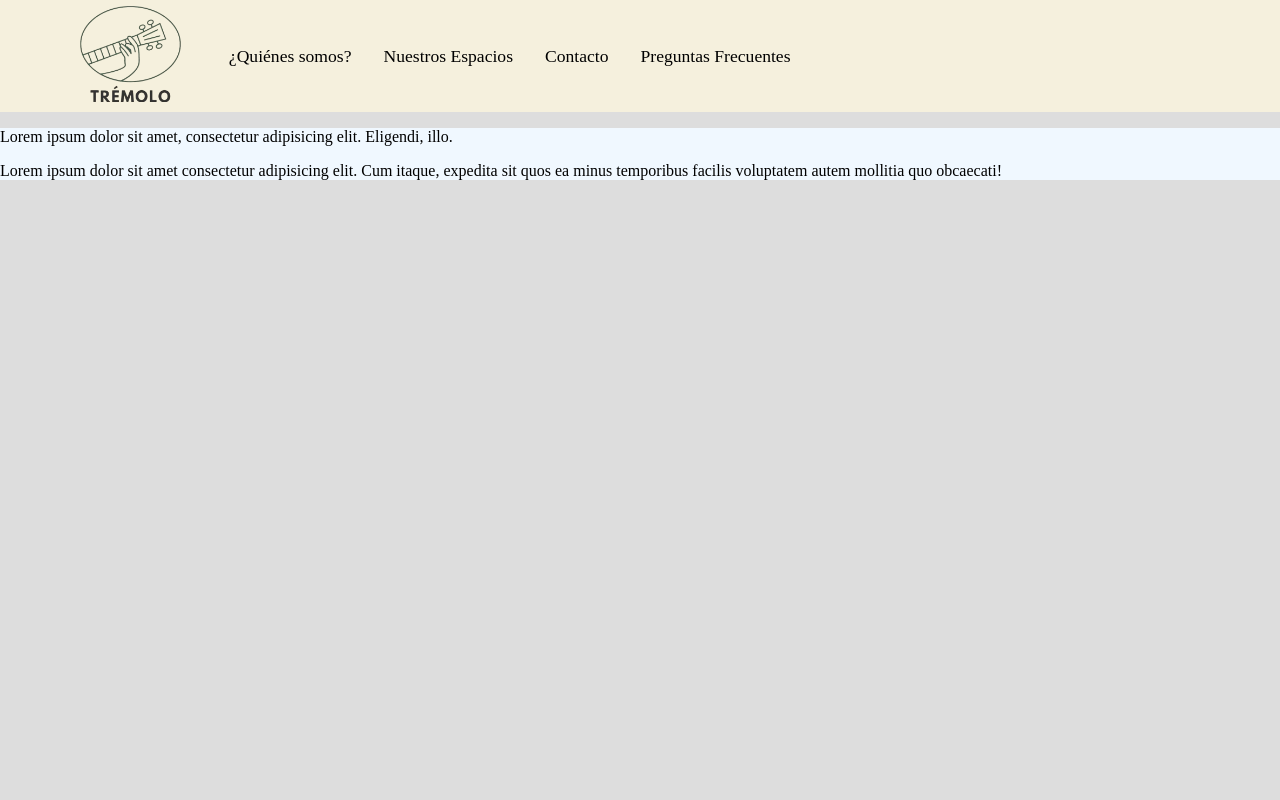
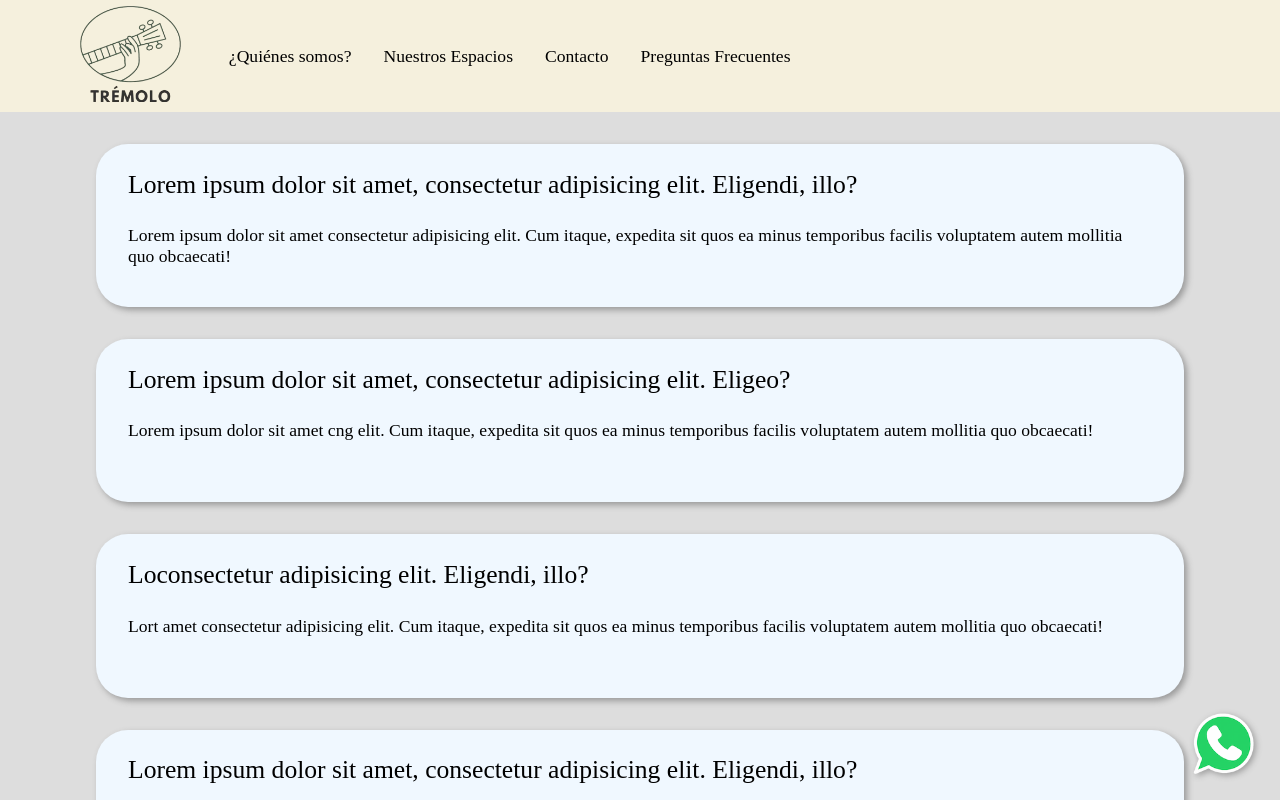
Before and after one commit to ferutizi/tremolo-escuela-guitarra, a React (Create React App) app: page /frequent-questions in a window 1280 px wide. Shown: the top 800 px of the page. Built offline with nearby package versions, Linux system fonts and the light colour scheme.

Commit message:
section questions

```diff
--- a/src/App.js
+++ b/src/App.js
@@ -6,6 +6,7 @@ import Home from "./pages/Home";
 import About from "./pages/About";
 import FrequentQuestions from "./pages/FrequentQuestions";
 import Contact from "./pages/Contact";
+import WhatsappIcon from "./components/WhatsappIcon";
 
 function App() {
   return (
@@ -18,6 +19,7 @@ function App() {
         <Route path="/contact" element={<Contact />} />
         <Route path="/frequent-questions" element={<FrequentQuestions />} />
       </Routes>
+      <WhatsappIcon />
     </main>
   );
 }
--- a/src/components/Question.jsx
+++ b/src/components/Question.jsx
@@ -1,15 +1,15 @@
 import './Question.scss';
 
-const Question = ({ q, a }) => {
+const Question = ({ question, answer }) => {
     return(
-        <section className="question--card">
+        <article className="question--card">
             <p className="question--question">
-                Lorem ipsum dolor sit amet, consectetur adipisicing elit. Eligendi, illo.
+                {question}
             </p>
             <p className="question--answer">
-                Lorem ipsum dolor sit amet consectetur adipisicing elit. Cum itaque, expedita sit quos ea minus temporibus facilis voluptatem autem mollitia quo obcaecati!
+                {answer}
             </p>
-        </section>
+        </article>
     );
 }
 
--- a/src/components/Question.scss
+++ b/src/components/Question.scss
@@ -1,11 +1,28 @@
+.question--container {
+    display: flex;
+    flex-direction: column;
+    align-items: center;
+    gap: 2em;
+    margin: 2em 0;
+}
+
 .question--card {
     background-color: aliceblue;
+    width: 80%;
+    min-height: 7em;
+    border-radius: 2em;
+    padding: 1.6em 2em;
+    box-shadow: 3px 3px 6px #999;
 }
 
 .question--question {
     color: black;
+    margin: 0 0 1em;
+    font-size: 1.6em;
 }
 
 .question--answer {
     color: black;
+    margin: 0;
+    font-size: 1.1em;
 }
--- /dev/null
+++ b/src/components/WhatsappIcon.jsx
@@ -0,0 +1,9 @@
+const WhatsappIcon = () => {
+    return(
+        <a href="https://api.whatsapp.com/send?phone=2916468413&text=Hola, quería obtener más información sobre las clases de guitarra" target="_blank" >
+            <img src={require('../images/wp_c.png')} alt="whatsapp-contact" className="icon--wp" />
+        </a>
+    );
+}
+
+export default WhatsappIcon;
--- a/src/pages/FrequentQuestions.jsx
+++ b/src/pages/FrequentQuestions.jsx
@@ -1,10 +1,13 @@
 import Question from "../components/Question";
+import questions from '../questions.json';
 
 const FrequentQuestions = () => {
     return(
-        <>
-            <Question q={'a'} a={'b'} />
-        </>
+        <section className="question--container">
+            {questions.map(item =>
+                <Question key={item.id} question={item.question} answer={item.answer} />)
+            }
+        </section>
     );
 }
 
--- a/src/questions.json
+++ b/src/questions.json
@@ -0,0 +1,32 @@
+[
+    {
+    "id": 1,
+    "question": "Lorem ipsum dolor sit amet, consectetur adipisicing elit. Eligendi, illo?",
+    "answer": "Lorem ipsum dolor sit amet consectetur adipisicing elit. Cum itaque, expedita sit quos ea minus temporibus facilis voluptatem autem mollitia quo obcaecati!"
+    },
+    {
+    "id": 2,
+    "question": "Lorem ipsum dolor sit amet, consectetur adipisicing elit. Eligeo?",
+    "answer": "Lorem ipsum dolor sit amet cng elit. Cum itaque, expedita sit quos ea minus temporibus facilis voluptatem autem mollitia quo obcaecati!"
+    },
+    {
+    "id": 3,
+    "question": "Loconsectetur adipisicing elit. Eligendi, illo?",
+    "answer": "Lort amet consectetur adipisicing elit. Cum itaque, expedita sit quos ea minus temporibus facilis voluptatem autem mollitia quo obcaecati!"
+    },
+    {
+    "id": 4,
+    "question": "Lorem ipsum dolor sit amet, consectetur adipisicing elit. Eligendi, illo?",
+    "answer": "Lorem ipsum dolor sit amet consectetur adipisicing elit. Cum itaque, expedita sit quos ea minus temporibus facilis voluptatem autem mollitia quo obcaecati!"
+    },
+    {
+    "id": 5,
+    "question": "Lorem ipsum dolor sit amet, consectetur adipisicing elit. Eligendi, illo?",
+    "answer": "Lorem ipsum dolor sit amet consectetur adipisicing elit. Cum itaque, expedita sit quos ea minus temporibus facilis voluptatem autem mollitia quo obcaecati!"
+    },
+    {
+    "id": 6,
+    "question": "Lorem ipsum dolor sit amet, consectetur adipisicing elit. Eligendi, illo?",
+    "answer": "Lorem ipsum dolor sit amet consectetur adipisicing elit. Cum itaque, expedita sit quos ea minus temporibus facilis voluptatem autem mollitia quo obcaecati!"
+    }
+]
```
